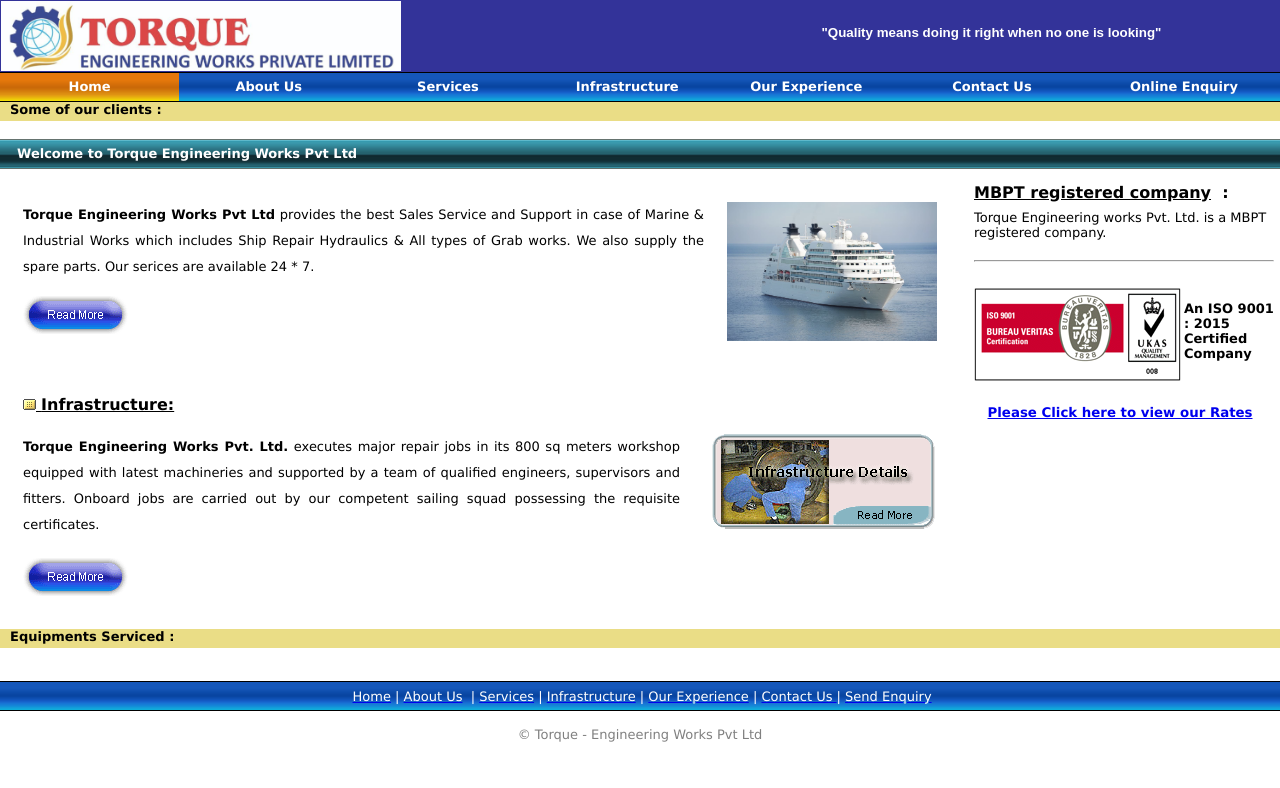
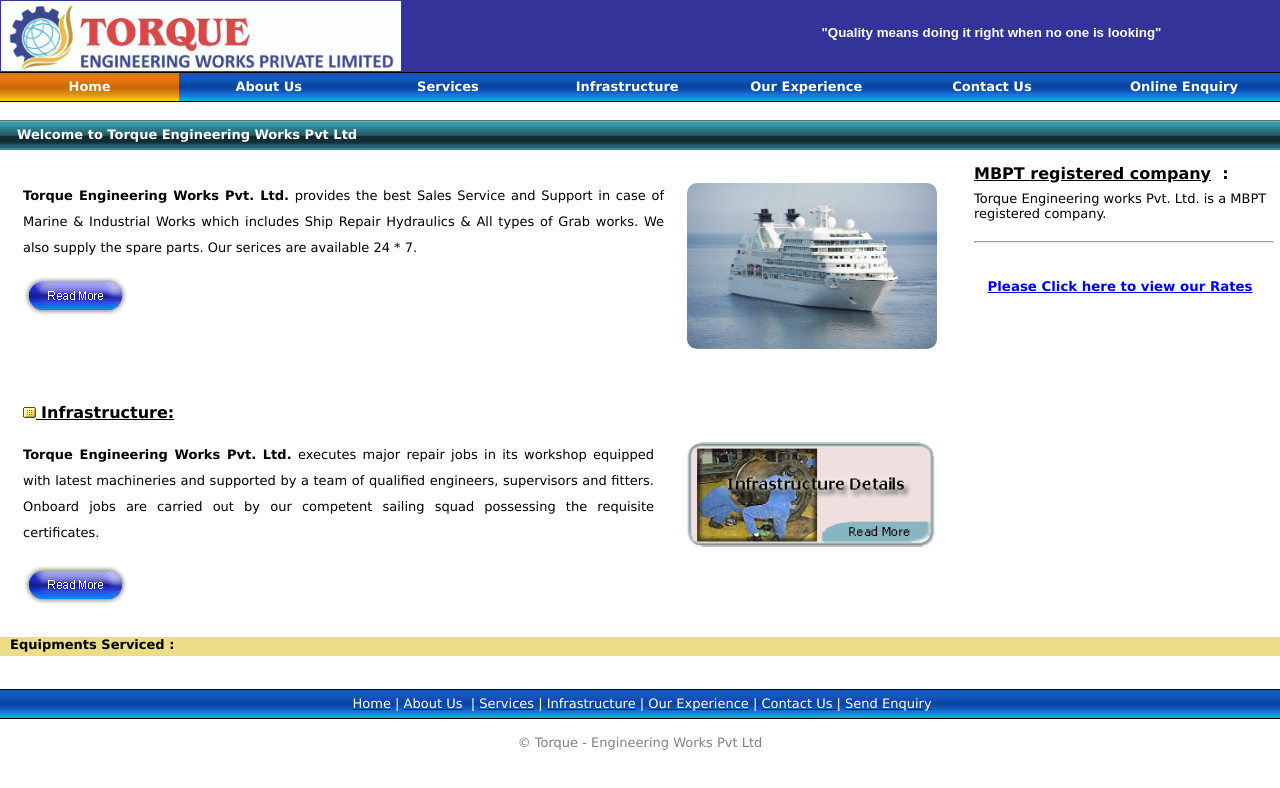
Before and after one commit to anku-js/torqueEng, a plain HTML site: page index.html in a window 1280 px wide. Drawn offline with Linux system fonts and the light colour scheme.

Commit message:
homepage ui

```diff
--- a/index.html
+++ b/index.html
@@ -93,31 +93,6 @@
         </td>
       </tr>
       <tr>
-        <td width="100%" bgcolor="#EADD86">
-          <div align="center">
-            <center>
-              <table border="0" cellpadding="0" cellspacing="0" style="border-collapse: collapse" bordercolor="#111111" width="100%" id="AutoNumber7">
-                <tr>
-                  <td width="100%" align="left">
-                    <table border="0" cellpadding="0" cellspacing="0" style="border-collapse: collapse" bordercolor="#111111" width="100%" id="table1">
-                      <tr>
-                        <td width="100%" bgcolor="#EADD86">
-                          <font face="Verdana" size="2">
-                            <marquee style="font-size: 10pt; font-family: Verdana; color:#000000; float:right; font-weight:bold" scrollAmount="2" bgcolor="#EADD86" width="842" height="19">Accord Maritime Services, Aline ship Management, Bramco shipping, Cochin Shipyard Ltd., Essar Shipping Ltd., Ind-Aust Maritime Pvt. Ltd., Salgaonkar Mining India Pvt. Ltd., The Shipping Corporation of India, New Asian Shipping Co. Ltd.</marquee>
-                            <span style="font-weight: 700; background-color: #EADD86; margin-left: 10px;">Some
-                            of our clients :</span>
-                          </font>
-                        </td>
-                      </tr>
-                    </table>
-                  </td>
-                </tr>
-              </table>
-            </center>
-          </div>
-        </td>
-      </tr>
-      <tr>
         <td width="100%">&nbsp;</td>
       </tr>
       <tr>
@@ -142,7 +117,7 @@
                                 <div style="display: flex; align-items: flex-start; gap: 20px; margin: 20px 10px;">
                                   <div>
                                     <p class="MsoNormal" align="justify" style="margin: 0">
-                                      <font face="Verdana"></font><font face="Verdana" color="#000" size="2" "><b>Torque Engineering Works Pvt Ltd</b></font><font face="Verdana" size="2" style="line-height: 2;"> provides the best Sales Service and Support in case of Marine & Industrial Works which includes Ship Repair Hydraulics & All types of Grab works. We also supply the spare parts. Our serices are available 24 * 7.
+                                      <font face="Verdana"></font><font face="Verdana" color="#000" size="2" "><b>Torque Engineering Works Pvt. Ltd.</b></font><font face="Verdana" size="2" style="line-height: 2;"> provides the best Sales Service and Support in case of Marine & Industrial Works which includes Ship Repair Hydraulics & All types of Grab works. We also supply the spare parts. Our serices are available 24 * 7.
                                         </font>
                                     </p>
                                     <p class="MsoNormal" align="justify" >
@@ -150,7 +125,7 @@
                                     </p>
                                   </div>
 
-                                  <img src="images/heropageImg.jpg" align="right" width="210px" border="0">
+                                  <img src="images/heropageImg.jpg" align="right" width="250px" border="0" style="border-radius: 10px;">
                                 </div>
 
                                 <br>
@@ -163,7 +138,7 @@
                                   <div>
                                     <p align="justify" style="margin: 0; margin-bottom: 20px;"><font face="Verdana" size="2"  style="line-height: 2;"><font color="#000"><b>
                                       Torque Engineering Works Pvt. Ltd.</b> </font>executes major repair jobs in
-                                      its 800 sq meters workshop equipped with latest machineries and supported by
+                                      its workshop equipped with latest machineries and supported by
                                       a team of qualified engineers, supervisors and fitters. Onboard jobs are
                                       carried out by our competent sailing squad possessing the requisite certificates.</font>
                                     </p>
@@ -172,7 +147,7 @@
                                   </div>
                                   <center>
 
-                                    <a href="our_infrastructure01.html"><img border="0" src="images/image_06.gif" align="right"></a>
+                                    <a href="our_infrastructure01.html"><img border="0" width="260px" src="images/image_06.gif" align="right"></a>
                                   </center>
                                 </div>
 
@@ -195,15 +170,6 @@
                               </td>
                             </tr>
 
-                                <tr>
-                                  <td width="100%" style="display: block; margin-top: 10px;">
-                                    <font face="Verdana" size="2">
-                                    <img border="0" src="images/iso_logo.png" width="207" height="93" align="left">
-                                    <p style="text-decoration: none;" lang="EN-GB"><b>An  ISO 9001 : 2015 Certified Company</b>
-                                    </p></font>
-                                  </td>
-
-                                </tr>
                                 <tr style="display: block; margin-top: 20px">
 
                                   <td width="25%" align="center" b>
```
Also changed, not shown: company_profile.html (+1 -1 lines), images/aboutUs.jpg (added), images/image_02.gif (added).
